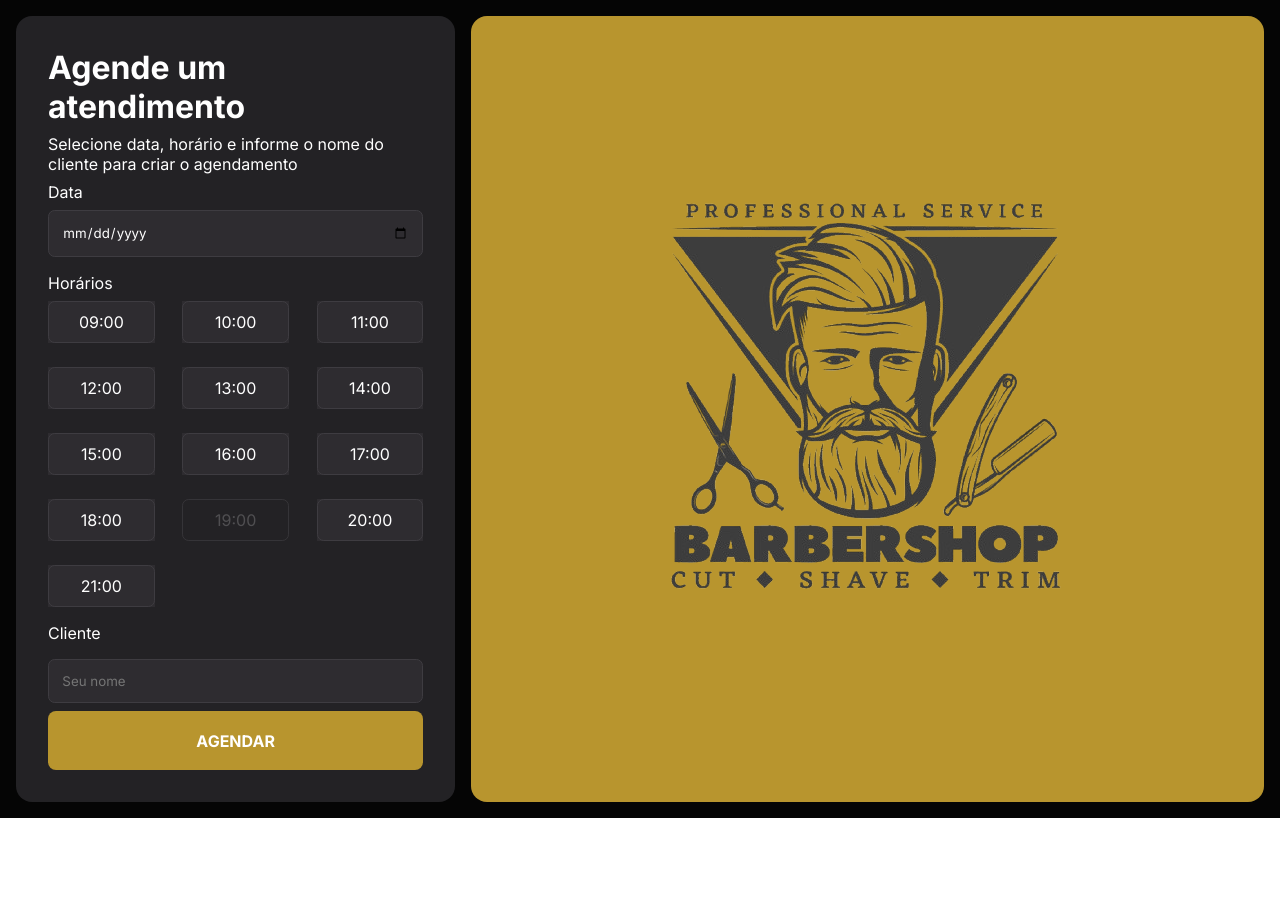
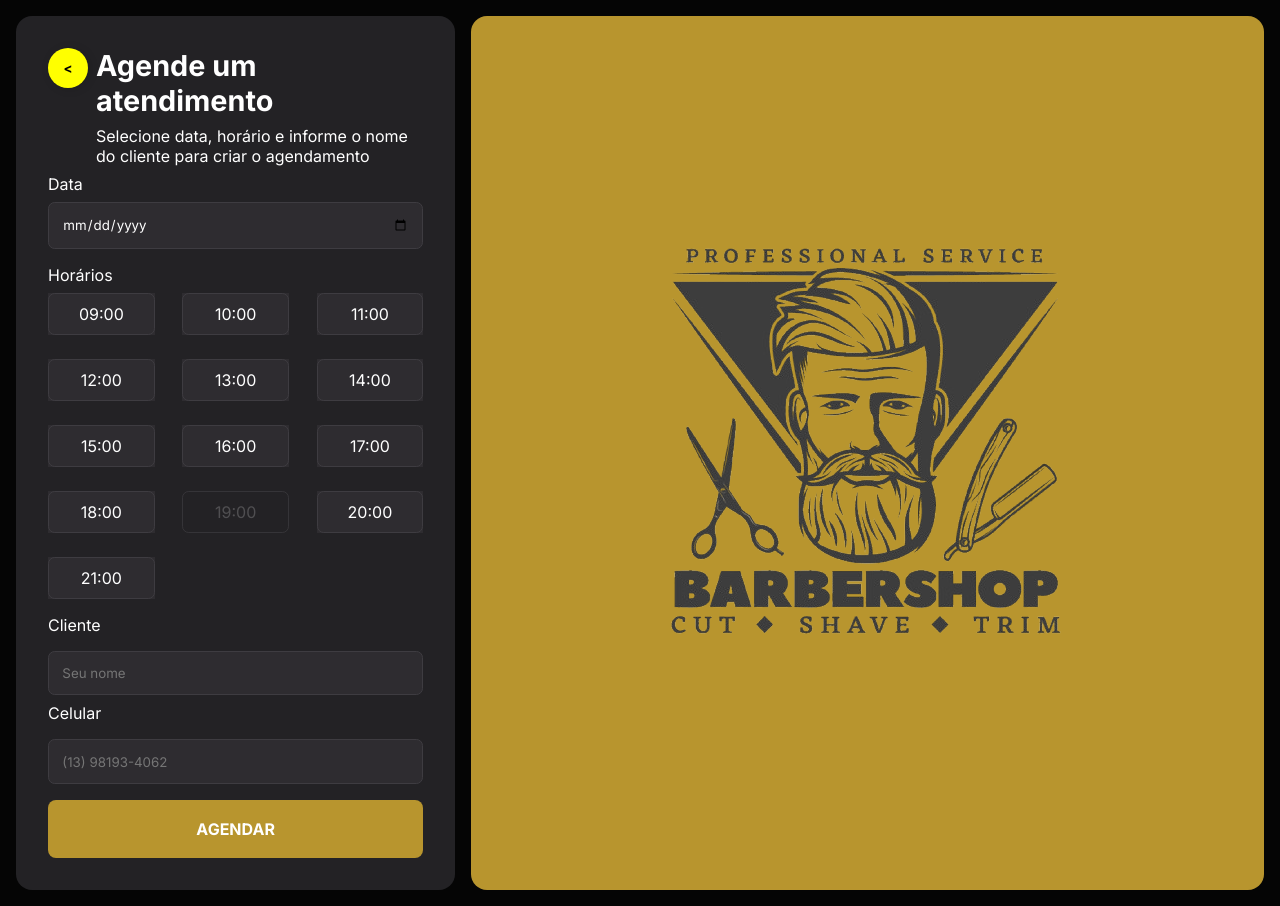
Before and after one commit to v-L1ma/barber, an Angular app in the folder frontend/barber/: page /agendamento in a window 1280 px wide. Before the commit the page ends 818 px from the top, so only its background shows below. Built offline with nearby package versions, Linux system fonts and the light colour scheme.

Commit message:
feat: adicionando navegação entre paginas

```diff
--- a/frontend/barber/src/app/components/voltar-btn/voltar-btn.component.html
+++ b/frontend/barber/src/app/components/voltar-btn/voltar-btn.component.html
@@ -1,3 +1,3 @@
-<button>
+<button [routerLink]="go">
     &lt;
 </button>
--- a/frontend/barber/src/app/pages/agendamento/agendamento.component.html
+++ b/frontend/barber/src/app/pages/agendamento/agendamento.component.html
@@ -1,9 +1,12 @@
 <main>
     <div id="container">
         <div id="divHeader">
-            <h1>Agende um atendimento</h1>
-            <p>Selecione data, horário e informe o
-                nome do cliente para criar o agendamento</p>
+            <app-voltar-btn go="/servicos"></app-voltar-btn>
+            <div>
+                <h1>Agende um atendimento</h1>
+                <p>Selecione data, horário e informe o
+                    nome do cliente para criar o agendamento</p>
+            </div>
         </div>
 
         <form>
@@ -79,6 +82,10 @@
                 <label for="">Cliente</label>
                 <input type="text" placeholder="Seu nome">
             </div>
+            <div id="cliente">
+                <label for="">Celular</label>
+                <input type="text" placeholder="(13) 98193-4062">
+            </div>
             <button>AGENDAR</button>
         </form>
     </div>
--- a/frontend/barber/src/app/pages/agendamento/agendamento.component.scss
+++ b/frontend/barber/src/app/pages/agendamento/agendamento.component.scss
@@ -17,11 +17,27 @@ main{
         box-sizing: border-box;
 
 
-        #divData, #divHorarios, #divHeader{
+        #divData, #divHorarios{
             display: flex;
             flex-direction: column;
             gap: 0.5em;
             margin-bottom: .5em;
+        }
+
+        #divHeader{
+            display: flex;
+            gap: 0.5em;
+            margin-bottom: .5em;
+
+            div{
+                display: flex;
+                flex-direction: column;
+                gap: .5em;
+
+                h1{
+                    font-size: 1.8em;
+                }
+            }
         }
 
         form{
@@ -126,6 +142,7 @@ main{
                 color: white;
                 font-weight: bolder;
                 font-size: 1em;
+                margin-top: .5em;
             }
 
         }
@@ -140,3 +157,15 @@ main{
         align-items: center;
     }
 }
+
+@media screen and (max-width: 950px){
+    main{
+        #container{
+            width: 100%;
+        }
+
+        #imagem{
+            display: none;
+        }
+    }
+}
--- a/frontend/barber/src/app/pages/agendamento/agendamento.component.ts
+++ b/frontend/barber/src/app/pages/agendamento/agendamento.component.ts
@@ -1,11 +1,20 @@
 import { Component } from '@angular/core';
+import { VoltarBtnComponent } from "../../components/voltar-btn/voltar-btn.component";
+import { Router } from '@angular/router';
 
 @Component({
   selector: 'app-agendamento',
-  imports: [],
+  imports: [VoltarBtnComponent],
   templateUrl: './agendamento.component.html',
   styleUrl: './agendamento.component.scss'
 })
 export class AgendamentoComponent {
+  servico: string;
+
+  constructor(private router: Router){
+    const navigation = router.getCurrentNavigation();
+    this.servico = navigation?.extras.state?.['servico'];
+    console.log(this.servico);
+  }
 
 }
--- a/frontend/barber/src/app/pages/index/index.component.html
+++ b/frontend/barber/src/app/pages/index/index.component.html
@@ -1,4 +1,4 @@
 <p>index works!</p>
-<a href="">Agendamento</a>
+<a [routerLink]="'servicos'">Agendamento</a>
 <br>
-<a href="">Admin</a>
+<a [routerLink]="'agenda'">Admin</a>
--- a/frontend/barber/src/app/pages/index/index.component.ts
+++ b/frontend/barber/src/app/pages/index/index.component.ts
@@ -1,8 +1,9 @@
 import { Component } from '@angular/core';
+import { RouterModule } from '@angular/router';
 
 @Component({
   selector: 'app-index',
-  imports: [],
+  imports: [RouterModule],
   templateUrl: './index.component.html',
   styleUrl: './index.component.scss'
 })
--- a/frontend/barber/src/app/pages/servicos/servicos.component.html
+++ b/frontend/barber/src/app/pages/servicos/servicos.component.html
@@ -1,7 +1,7 @@
 <main>
 
         <div id="banner">
-            <app-voltar-btn></app-voltar-btn>
+            <app-voltar-btn go="/"></app-voltar-btn>
         </div>
 
         <div id="container">
@@ -37,7 +37,9 @@
                 </div>
                 <div>
                     <p>R$ 80,00</p>
-                    <button>Reservar</button>
+                    <button [routerLink]="['/agendamento']" [state]="{servico: 'Corte + Barba'}">
+                        Reservar
+                      </button>
                 </div>
             </div>
             <div class="card">
--- a/frontend/barber/src/app/pages/servicos/servicos.component.ts
+++ b/frontend/barber/src/app/pages/servicos/servicos.component.ts
@@ -1,9 +1,10 @@
 import { Component } from '@angular/core';
 import { VoltarBtnComponent } from "../../components/voltar-btn/voltar-btn.component";
+import { RouterModule } from '@angular/router';
 
 @Component({
   selector: 'app-servicos',
-  imports: [VoltarBtnComponent],
+  imports: [VoltarBtnComponent, RouterModule],
   templateUrl: './servicos.component.html',
   styleUrl: './servicos.component.scss'
 })
```
Also changed, not shown: frontend/barber/src/app/components/voltar-btn/voltar-btn.component.ts (+6 -2 lines).
